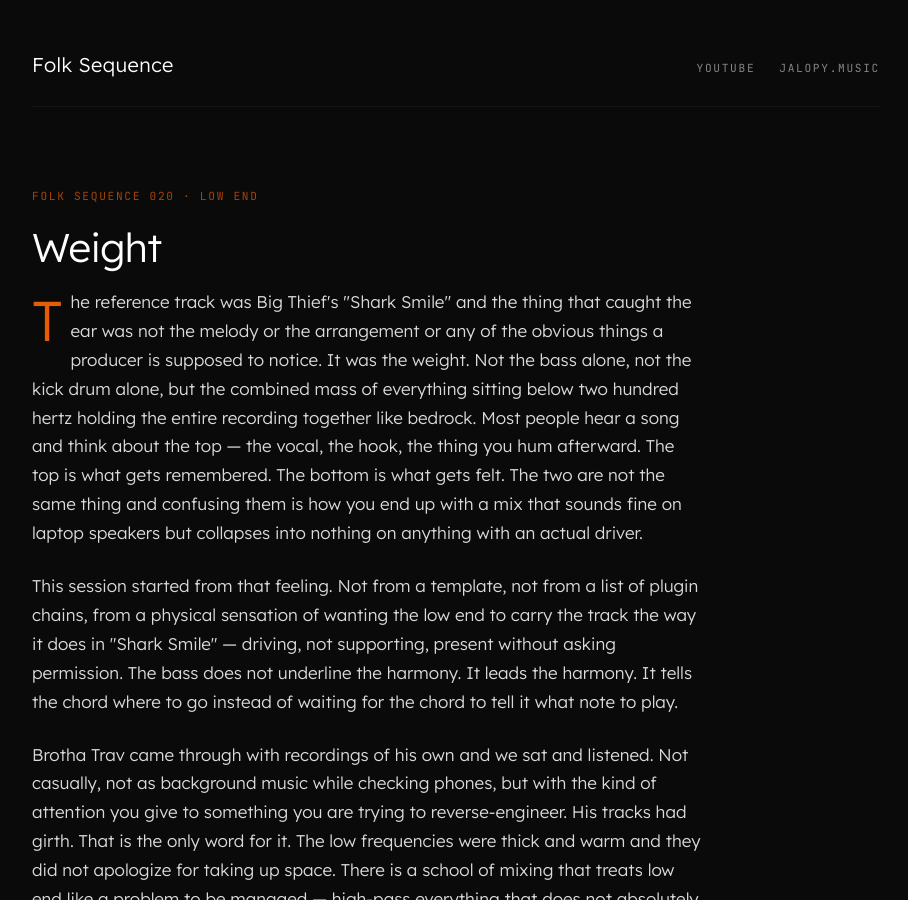
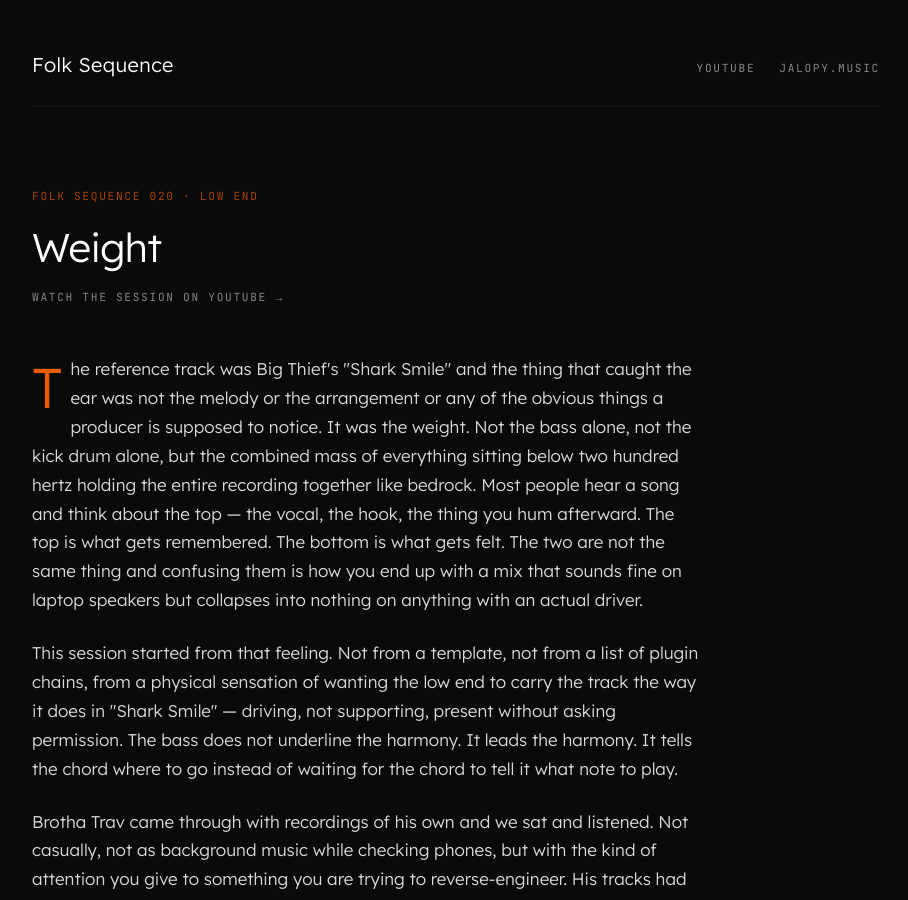
Before and after one commit to folk-sequence/folk-sequence.github.io, a Jekyll site: the page built from 020-weight.md, in a window 1280 px wide and 900 px high. Shown: the whole window, without its empty margins (184-1092 px from the left). Built offline with Jekyll 4.4.1, drawn with Linux system fonts in a browser that asks for light colours; part of the change alters nothing that is shown.

Commit message:
Add YouTube link to 020-weight.md

```diff
--- a/020-weight.md
+++ b/020-weight.md
@@ -4,6 +4,7 @@ title: "Weight"
 episode: "020"
 topic: "Low End"
 description: "Weight — companion essay for Folk Sequence 020"
+youtube: "https://youtu.be/SVBjJZvQVhs"
 ---
 
 The reference track was Big Thief's "Shark Smile" and the thing that caught the ear was not the melody or the arrangement or any of the obvious things a producer is supposed to notice. It was the weight. Not the bass alone, not the kick drum alone, but the combined mass of everything sitting below two hundred hertz holding the entire recording together like bedrock. Most people hear a song and think about the top — the vocal, the hook, the thing you hum afterward. The top is what gets remembered. The bottom is what gets felt. The two are not the same thing and confusing them is how you end up with a mix that sounds fine on laptop speakers but collapses into nothing on anything with an actual driver.
```
